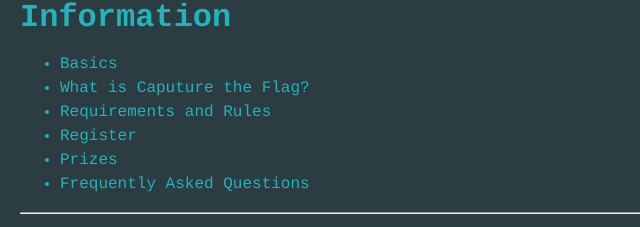
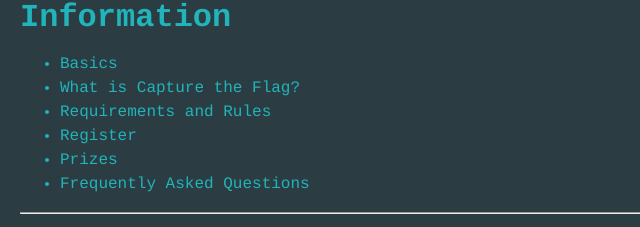
Before and after one commit to Akm0d/ictf-info, a plain HTML site: page index.html in a window 1280 px wide. Shown: the part 135-362 px from the top of the page, 0-640 px from the left. Drawn offline with Linux system fonts and the light colour scheme.

Commit message:
fix typo

```diff
--- a/index.html
+++ b/index.html
@@ -19,7 +19,7 @@
             <h1 class="challenge_name">Information</h1>
             <ul>
                 <li><a href="#basics"> Basics</a></li>
-                <li><a href="#What is">What is Caputure the Flag?</a></li>
+                <li><a href="#What is">What is Capture the Flag?</a></li>
                 <li><a href="#Requirements">Requirements and Rules</a></li>
                 <li><a href="#Register">Register</a></li>
                 <li><a href="#Prizes">Prizes</a></li>
```
